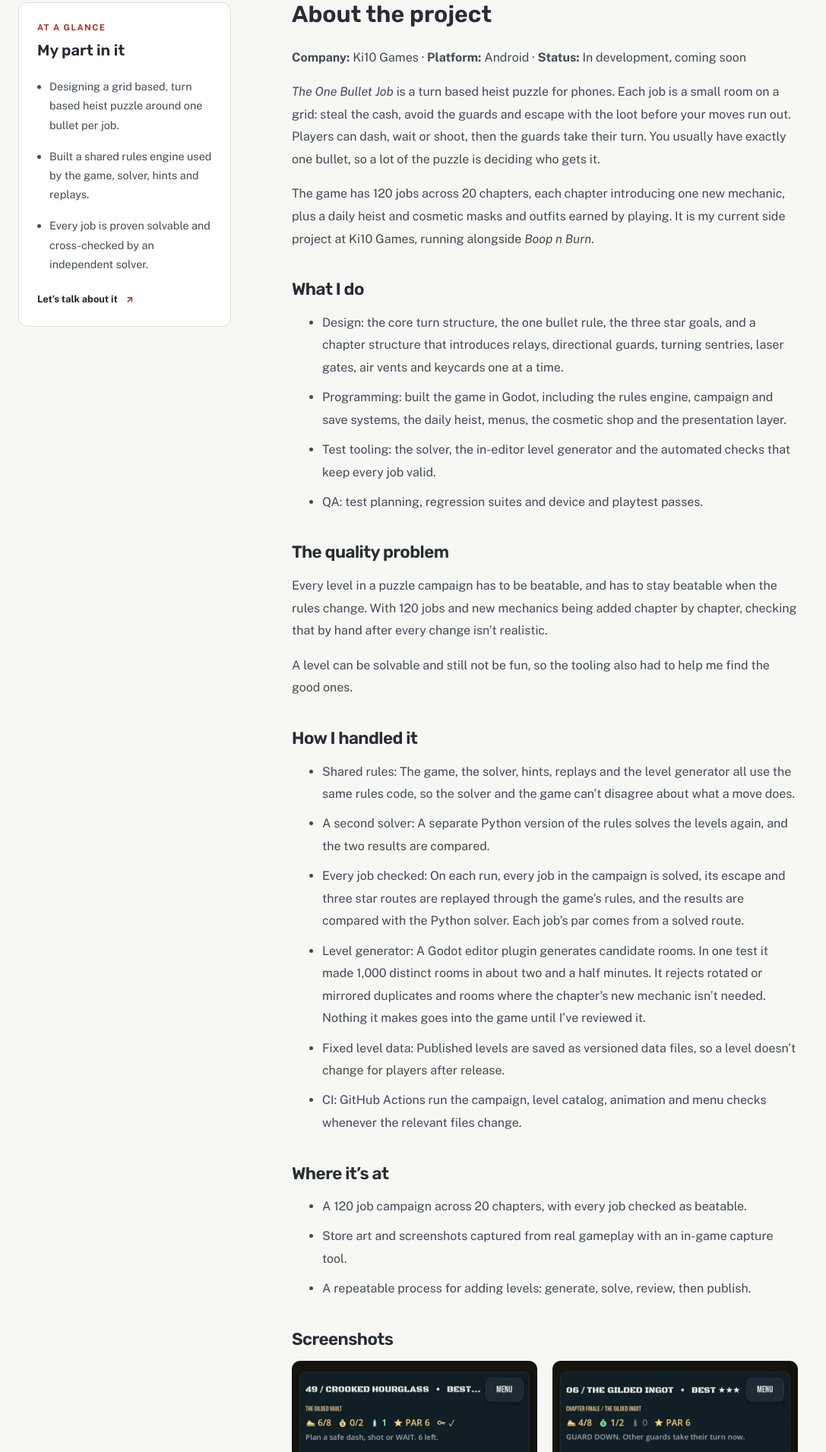
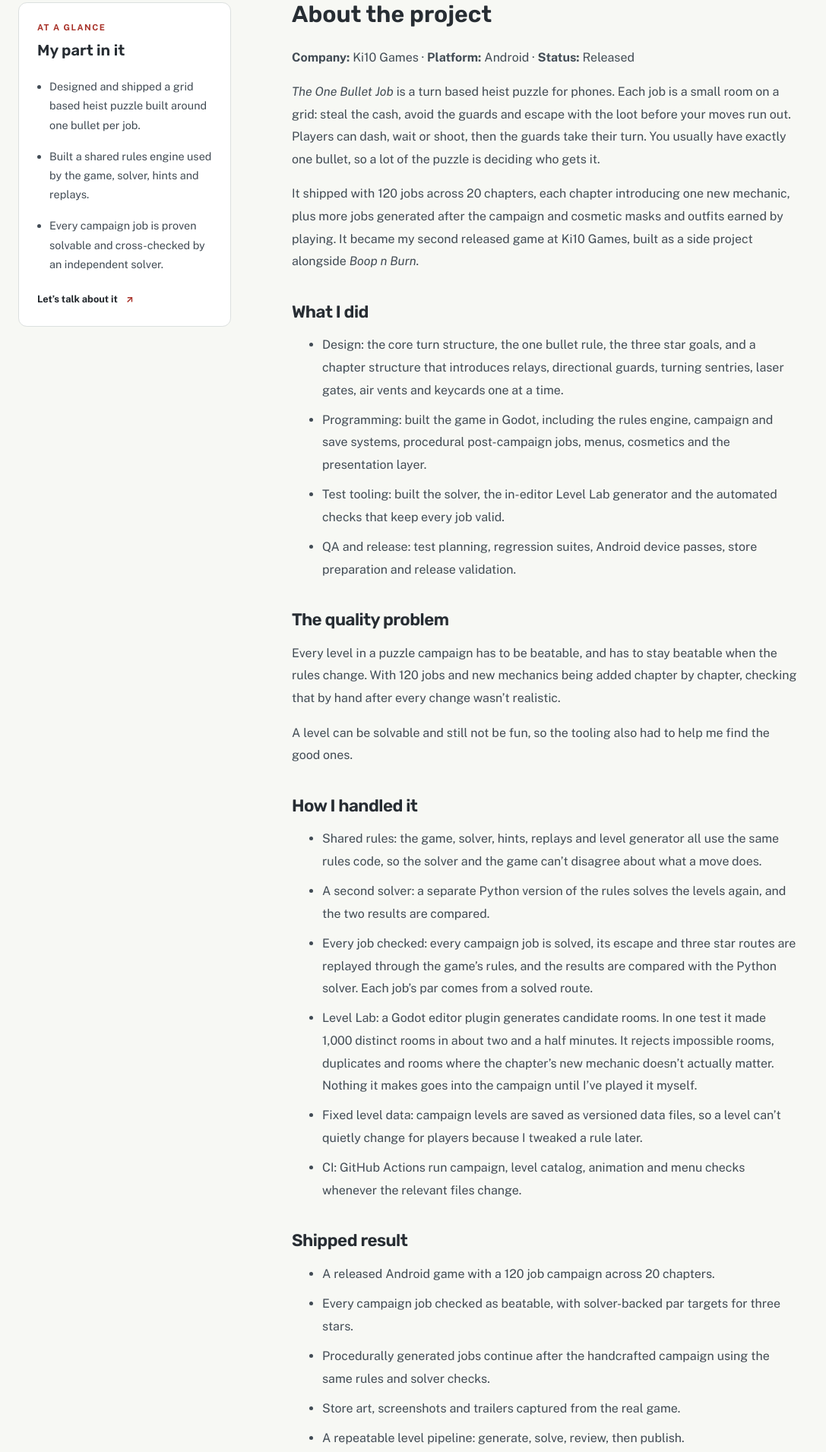
Before and after one commit to murkmm/my-qa-portfolio, an Astro site: page /work/the-one-bullet-job in a window 1280 px wide. Shown: the part 661-2572 px from the top of the page at 76% size, without its empty margins (0-1087 px from the left). Built offline with nearby package versions, Linux system fonts and the light colour scheme; Astro itself is replaced by a stand-in of ours.

Commit message:
Update The One Bullet Job as released

```diff
--- a/src/content/work/The One Bullet Job.md
+++ b/src/content/work/The One Bullet Job.md
@@ -1,59 +1,61 @@
 ---
 title: 'The One Bullet Job'
-status: 'In Development'
-publishDate: '2026-10-08'
+status: 'Released'
+publishDate: '2026-10-16'
 featured: true
 studio: true
 img: '/assets/the-one-bullet-job.webp'
 img_alt: 'The One Bullet Job key art: the robber in a vault beside the game logo.'
 description: |
-  A turn based heist puzzle for Android, built in Godot as a Ki10 Games side project. I handle design, programming and QA, including the solver tooling that checks all 120 jobs can be beaten.
+  My second released game at Ki10 Games: a turn based heist puzzle for Android built in Godot. I handled design, programming and QA, including the solver tooling that proves all 120 campaign jobs can be beaten.
 tags:
   - 'Director'
   - 'Game Design'
   - 'Programming'
   - 'Godot'
   - 'Test Tooling'
-  - 'In Development'
+  - 'Released'
 summary:
-  - 'Designing a grid based, turn based heist puzzle around one bullet per job.'
+  - 'Designed and shipped a grid based heist puzzle built around one bullet per job.'
   - 'Built a shared rules engine used by the game, solver, hints and replays.'
-  - 'Every job is proven solvable and cross-checked by an independent solver.'
+  - 'Every campaign job is proven solvable and cross-checked by an independent solver.'
 ---
 
-**Company:** Ki10 Games · **Platform:** Android · **Status:** In development, coming soon
+**Company:** Ki10 Games · **Platform:** Android · **Status:** Released
 
 _The One Bullet Job_ is a turn based heist puzzle for phones. Each job is a small room on a grid: steal the cash, avoid the guards and escape with the loot before your moves run out. Players can dash, wait or shoot, then the guards take their turn. You usually have exactly one bullet, so a lot of the puzzle is deciding who gets it.
 
-The game has 120 jobs across 20 chapters, each chapter introducing one new mechanic, plus a daily heist and cosmetic masks and outfits earned by playing. It is my current side project at Ki10 Games, running alongside _Boop n Burn_.
+It shipped with 120 jobs across 20 chapters, each chapter introducing one new mechanic, plus more jobs generated after the campaign and cosmetic masks and outfits earned by playing. It became my second released game at Ki10 Games, built as a side project alongside _Boop n Burn_.
 
-### What I do
+### What I did
 
 - Design: the core turn structure, the one bullet rule, the three star goals, and a chapter structure that introduces relays, directional guards, turning sentries, laser gates, air vents and keycards one at a time.
-- Programming: built the game in Godot, including the rules engine, campaign and save systems, the daily heist, menus, the cosmetic shop and the presentation layer.
-- Test tooling: the solver, the in-editor level generator and the automated checks that keep every job valid.
-- QA: test planning, regression suites and device and playtest passes.
+- Programming: built the game in Godot, including the rules engine, campaign and save systems, procedural post-campaign jobs, menus, cosmetics and the presentation layer.
+- Test tooling: built the solver, the in-editor Level Lab generator and the automated checks that keep every job valid.
+- QA and release: test planning, regression suites, Android device passes, store preparation and release validation.
 
 ### The quality problem
 
-Every level in a puzzle campaign has to be beatable, and has to stay beatable when the rules change. With 120 jobs and new mechanics being added chapter by chapter, checking that by hand after every change isn't realistic.
+Every level in a puzzle campaign has to be beatable, and has to stay beatable when the rules change. With 120 jobs and new mechanics being added chapter by chapter, checking that by hand after every change wasn't realistic.
 
 A level can be solvable and still not be fun, so the tooling also had to help me find the good ones.
 
 ### How I handled it
 
-- Shared rules: The game, the solver, hints, replays and the level generator all use the same rules code, so the solver and the game can't disagree about what a move does.
-- A second solver: A separate Python version of the rules solves the levels again, and the two results are compared.
-- Every job checked: On each run, every job in the campaign is solved, its escape and three star routes are replayed through the game's rules, and the results are compared with the Python solver. Each job's par comes from a solved route.
-- Level generator: A Godot editor plugin generates candidate rooms. In one test it made 1,000 distinct rooms in about two and a half minutes. It rejects rotated or mirrored duplicates and rooms where the chapter's new mechanic isn't needed. Nothing it makes goes into the game until I've reviewed it.
-- Fixed level data: Published levels are saved as versioned data files, so a level doesn't change for players after release.
-- CI: GitHub Actions run the campaign, level catalog, animation and menu checks whenever the relevant files change.
+- Shared rules: the game, solver, hints, replays and level generator all use the same rules code, so the solver and the game can't disagree about what a move does.
+- A second solver: a separate Python version of the rules solves the levels again, and the two results are compared.
+- Every job checked: every campaign job is solved, its escape and three star routes are replayed through the game's rules, and the results are compared with the Python solver. Each job's par comes from a solved route.
+- Level Lab: a Godot editor plugin generates candidate rooms. In one test it made 1,000 distinct rooms in about two and a half minutes. It rejects impossible rooms, duplicates and rooms where the chapter's new mechanic doesn't actually matter. Nothing it makes goes into the campaign until I've played it myself.
+- Fixed level data: campaign levels are saved as versioned data files, so a level can't quietly change for players because I tweaked a rule later.
+- CI: GitHub Actions run campaign, level catalog, animation and menu checks whenever the relevant files change.
 
-### Where it's at
+### Shipped result
 
-- A 120 job campaign across 20 chapters, with every job checked as beatable.
-- Store art and screenshots captured from real gameplay with an in-game capture tool.
-- A repeatable process for adding levels: generate, solve, review, then publish.
+- A released Android game with a 120 job campaign across 20 chapters.
+- Every campaign job checked as beatable, with solver-backed par targets for three stars.
+- Procedurally generated jobs continue after the handcrafted campaign using the same rules and solver checks.
+- Store art, screenshots and trailers captured from the real game.
+- A repeatable level pipeline: generate, solve, review, then publish.
 
 ### Screenshots
 
```
